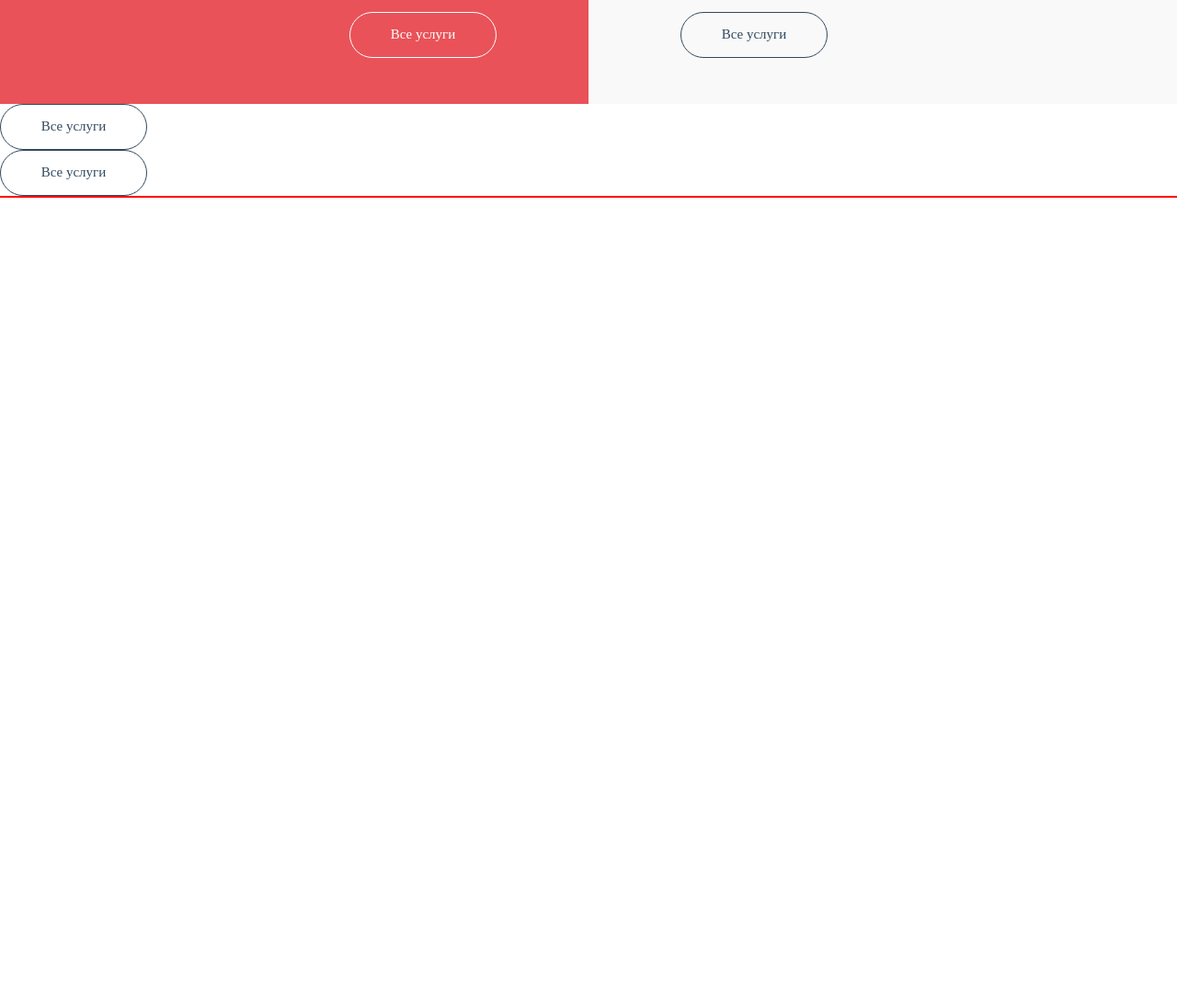
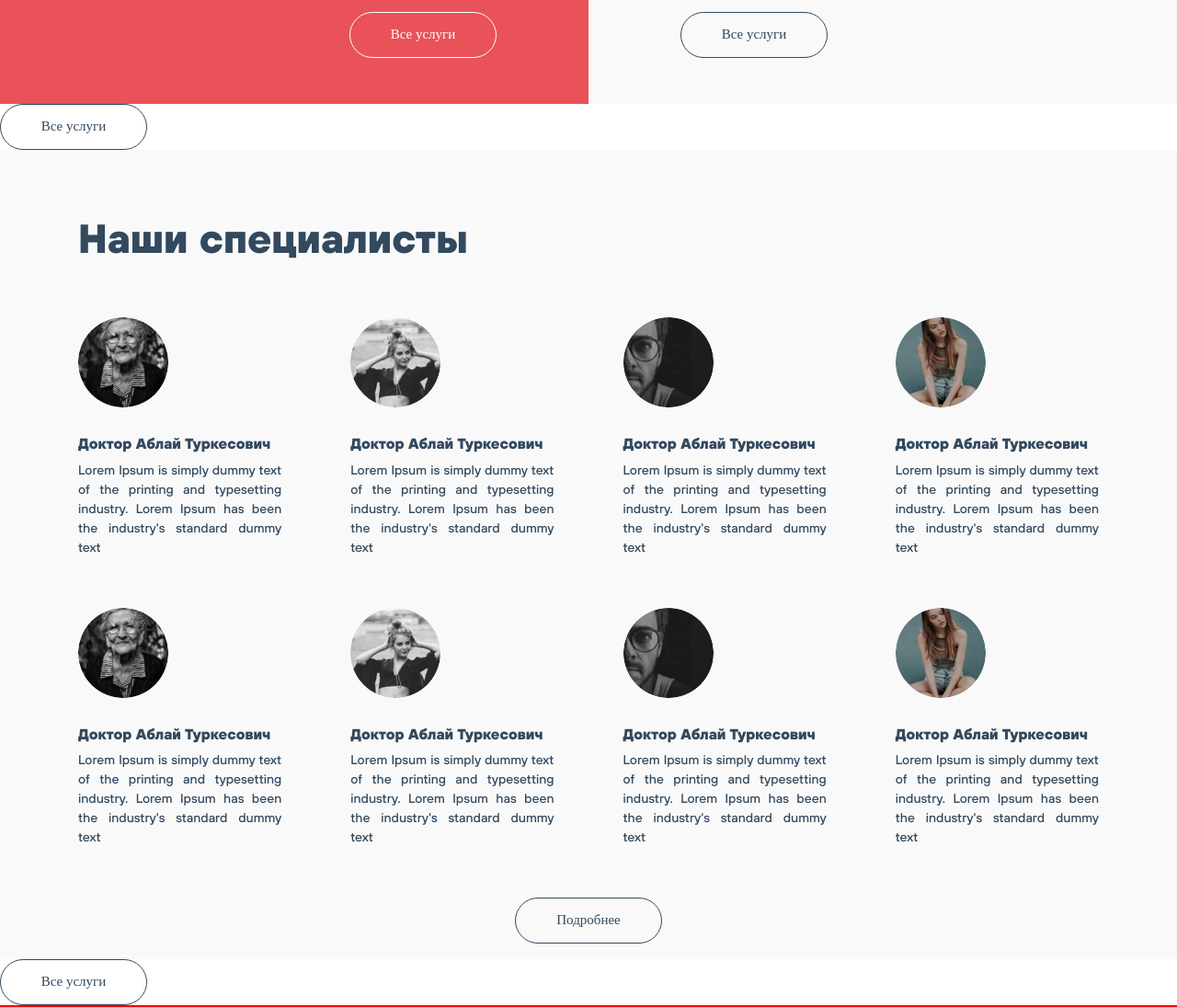
Before and after one commit to vryzhova/medicine_website, a plain HTML site: page index.html in a window 1280 px wide. Shown: the part 564-1659 px from the top of the page at 92% size. Before the commit the page ends 800 px from the top, so only its background shows below. Drawn offline with nearby package versions, Linux system fonts and the light colour scheme.

Commit message:
added section specialists and some images

```diff
--- a/assets/styles/style.css
+++ b/assets/styles/style.css
@@ -33,6 +33,13 @@
     font-size: 28px;
     color: #ffffff;
 }
+
+.title {
+    font-size: 44px;
+    padding-top: 70px;
+    margin-bottom: 60px;
+}
+
 
 .all_services {
     color: #32495E;
@@ -126,6 +133,46 @@ ul {
     color: #32495E;
 }
 
+.specialists {
+    height: 880px;
+
+    background-color: #F9F9F9;
+
+}
+
+.specialists__list {
+    display: grid;
+    grid-template-columns: repeat(4, 1fr);
+    grid-template-rows: 50% 50%;
+    column-gap: 75px;
+    justify-items: baseline;
+}
+
+.specialists__photo {
+    margin-bottom: 30px;
+    border-radius: 50%;
+
+}
+
+.specialists__name {
+    font-family: TTHoves-ExtraBold;
+    font-size: 16px;
+    color: #32495E;
+}
+
+.specialists__name-info {
+    margin-bottom: 55px;
+    font-family: TTHoves-Medium;
+    font-size: 14px;
+    color: #32495E;
+    text-align: justify;
+}
+
+.btn-center {
+
+    text-align: center;
+}
+
 html {
     font-size: 1rem;
 }
--- a/index.html
+++ b/index.html
@@ -74,21 +74,78 @@
                     </ul>
                     <a href="#" type="button" class="btn all_services  rounded-pill">Все услуги</a>
                 </div>
-
             </div>
 
         </section>
+    </main>
     <section class="services">
         <a href="#" type="button" class="btn all_services rounded-pill">Все услуги</a>
     </section>
-        <section class="specialists"></section>
+    <section class="specialists">
+        <div class="container">
+            <h2 class="main__title__dark title">Наши специалисты</h2>
+            <div class="specialists__list">
+                <div class="specialists__item">
+                    <img class="specialists__photo" src="assets/images/specialists-img1.jpg" alt="Фото специалиста">
+                    <h3 class="specialists__name">Доктор Аблай Туркесович</h3>
+                    <p class="specialists__name-info">Lorem Ipsum is simply dummy text of the printing and
+                        typesetting industry. Lorem Ipsum has been the industry's standard dummy text</p>
+                </div>
+                <div class="specialists__item">
+                    <img class="specialists__photo" src="assets/images/specialists-img2.jpg" alt="Фото специалиста">
+                    <h3 class="specialists__name">Доктор Аблай Туркесович</h3>
+                    <p class="specialists__name-info">Lorem Ipsum is simply dummy text of the printing and
+                        typesetting industry. Lorem Ipsum has been the industry's standard dummy text</p>
+                </div>
+                <div class="specialists__item">
+                    <img class="specialists__photo" src="assets/images/specialists-img3.jpg" alt="Фото специалиста">
+                    <h3 class="specialists__name">Доктор Аблай Туркесович</h3>
+                    <p class="specialists__name-info">Lorem Ipsum is simply dummy text of the printing and
+                        typesetting industry. Lorem Ipsum has been the industry's standard dummy text</p>
+                </div>
+                <div class="specialists__item">
+                    <img class="specialists__photo" src="assets/images/specialists-img4.jpg" alt="Фото специалиста">
+                    <h3 class="specialists__name">Доктор Аблай Туркесович</h3>
+                    <p class="specialists__name-info">Lorem Ipsum is simply dummy text of the printing and
+                        typesetting industry. Lorem Ipsum has been the industry's standard dummy text</p>
+                </div>
+                <div class="specialists__item">
+                    <img class="specialists__photo" src="assets/images/specialists-img1.jpg" alt="Фото специалиста">
+                    <h3 class="specialists__name">Доктор Аблай Туркесович</h3>
+                    <p class="specialists__name-info">Lorem Ipsum is simply dummy text of the printing and
+                        typesetting industry. Lorem Ipsum has been the industry's standard dummy text</p>
+                </div>
+                <div class="specialists__item">
+                    <img class="specialists__photo" src="assets/images/specialists-img2.jpg" alt="Фото специалиста">
+                    <h3 class="specialists__name">Доктор Аблай Туркесович</h3>
+                    <p class="specialists__name-info">Lorem Ipsum is simply dummy text of the printing and
+                        typesetting industry. Lorem Ipsum has been the industry's standard dummy text</p>
+                </div>
+                <div class="specialists__item">
+                    <img class="specialists__photo" src="assets/images/specialists-img3.jpg" alt="Фото специалиста">
+                    <h3 class="specialists__name">Доктор Аблай Туркесович</h3>
+                    <p class="specialists__name-info">Lorem Ipsum is simply dummy text of the printing and
+                        typesetting industry. Lorem Ipsum has been the industry's standard dummy text</p>
+                </div>
+                <div class="specialists__item">
+                    <img class="specialists__photo" src="assets/images/specialists-img4.jpg" alt="Фото специалиста">
+                    <h3 class="specialists__name">Доктор Аблай Туркесович</h3>
+                    <p class="specialists__name-info">Lorem Ipsum is simply dummy text of the printing and
+                        typesetting industry. Lorem Ipsum has been the industry's standard dummy text</p>
+                </div>
+            </div>
+            <div class="btn-center">
+                <a href="#" class="btn all_services  rounded-pill">Подробнее</a>
+            </div>
+        </div>
+    </section>
     <section class="price-list"></section>
     <section class="media"></section>
     <section class="news"></section>
     <section class="qa"></section>
     <section class="recommend"></section>
     <section class="contacts"></section>
-    </main>
+
     <a href="#" type="button" class="btn all_services rounded-pill">Все услуги</a>
     <footer class="footer">
         <div class="container-fluid">
```
Lines whose indentation alone changed are shown as unchanged.
